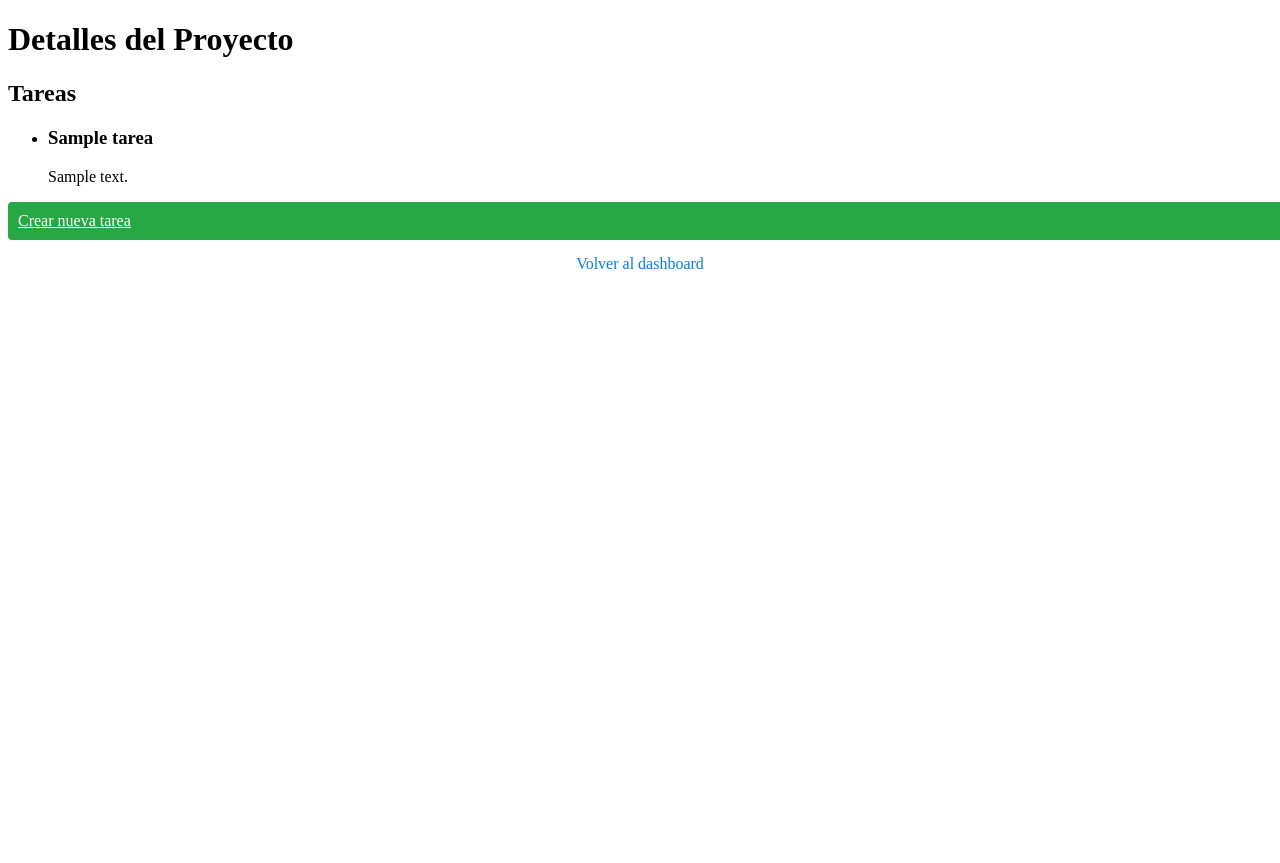
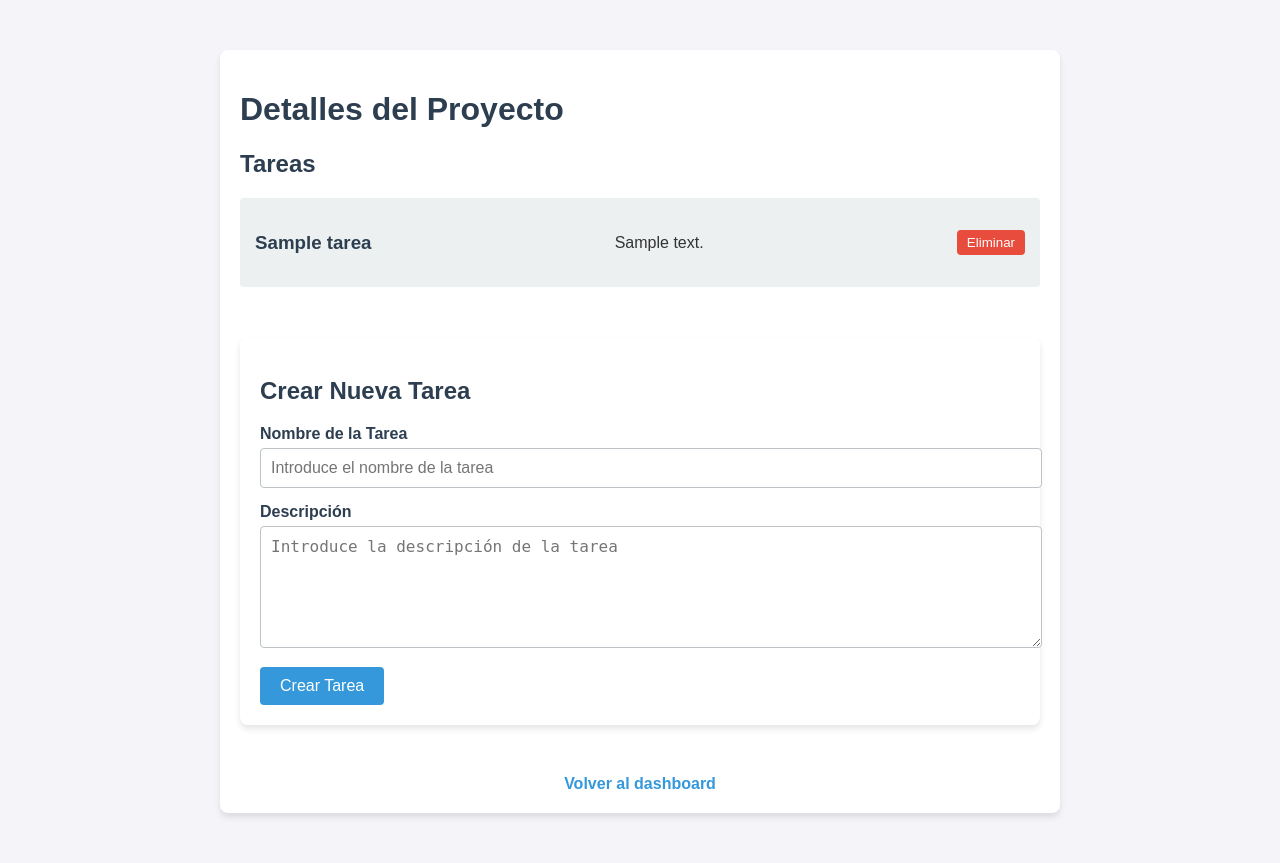
Before and after one commit to jgonzalezromer/TaskHive, a PHP site: page /index.php?action=verProyecto&id=1 in a window 1280 px wide. Before the commit the page ends 269 px from the top, so only its background shows below. Run offline with PHP 8.4, Linux system fonts and the light colour scheme; the visitor is signed in with stand-in values (Sample User, id 1); tables that the repository leaves empty or names only in its code hold one stand-in row (values such as "Sample post").

```diff
--- a/app/Controllers/UsuarioController.php
+++ b/app/Controllers/UsuarioController.php
@@ -92,7 +92,7 @@ class UsuarioController {
         $tareas = $this->usuarioModel->obtenerTareas($proyecto_id);
 
         // Incluye la vista del proyecto
-        include __DIR__ . '/../Views/usuario/projects.html';
+        include __DIR__ . '/../Views/usuario/projects.php';
     }
 
     /**
@@ -133,5 +133,66 @@ class UsuarioController {
             exit();
         }
     }
+    public function eliminarTarea() {
+        session_start();
+
+        // Verifica si el usuario está autenticado
+        if (!isset($_SESSION['usuario'])) {
+            header("Location: /index.php");
+            exit();
+        }
+
+        if ($_SERVER['REQUEST_METHOD'] === 'POST') {
+            $tarea_id = $_POST['tarea_id'] ?? '';
+            $proyecto_id = $_POST['proyecto_id'] ?? '';
+
+            if (empty($tarea_id) || empty($proyecto_id)) {
+                echo "<script>alert('ID de la tarea o proyecto no válido.'); window.history.back();</script>";
+                exit();
+            }
+
+            if ($this->usuarioModel->eliminarTarea($tarea_id)) {
+                // Redirigir a la página del proyecto después de eliminar la tarea
+                header("Location: /index.php?action=verProyecto&id=$proyecto_id");
+                exit();
+            } else {
+                echo "<script>alert('Error al eliminar la tarea.'); window.history.back();</script>";
+                exit();
+            }
+        } else {
+            echo "<script>alert('Método no permitido.'); window.history.back();</script>";
+            exit();
+        }
+    }
+    public function eliminarProyecto() {
+        session_start();
+
+        // Verifica si el usuario está autenticado
+        if (!isset($_SESSION['usuario'])) {
+            header("Location: /index.php");
+            exit();
+        }
+
+        if ($_SERVER['REQUEST_METHOD'] === 'POST') {
+            $proyecto_id = $_POST['proyecto_id'] ?? '';
+
+            if (empty($proyecto_id)) {
+                echo "<script>alert('ID del proyecto no válido.'); window.history.back();</script>";
+                exit();
+            }
+
+            if ($this->usuarioModel->eliminarProyecto($proyecto_id)) {
+                // Redirigir al dashboard después de eliminar el proyecto
+                header("Location: /index.php?action=dashboard");
+                exit();
+            } else {
+                echo "<script>alert('Error al eliminar el proyecto.'); window.history.back();</script>";
+                exit();
+            }
+        } else {
+            echo "<script>alert('Método no permitido.'); window.history.back();</script>";
+            exit();
+        }
+    }
 }
 ?>
--- a/app/Models/UsuarioModel.php
+++ b/app/Models/UsuarioModel.php
@@ -61,5 +61,25 @@ class UsuarioModel {
 
         return $stmt->execute();
     }
+
+    public function eliminarTarea($tarea_id) {
+        $query = "DELETE FROM tareas WHERE id = :tarea_id";
+        $stmt = $this->db->prepare($query);
+        $stmt->bindParam(':tarea_id', $tarea_id);
+        return $stmt->execute();
+    }
+    public function eliminarProyecto($proyecto_id) {
+        // Primero eliminamos las tareas asociadas al proyecto
+        $query = "DELETE FROM tareas WHERE proyecto_id = :proyecto_id";
+        $stmt = $this->db->prepare($query);
+        $stmt->bindParam(':proyecto_id', $proyecto_id);
+        $stmt->execute();
+
+        // Luego eliminamos el proyecto
+        $query = "DELETE FROM proyectos WHERE id = :proyecto_id";
+        $stmt = $this->db->prepare($query);
+        $stmt->bindParam(':proyecto_id', $proyecto_id);
+        return $stmt->execute();
+    }
 }
 ?>
--- a/app/Views/usuario/projects.html
+++ /dev/null
@@ -1,38 +0,0 @@
-<!DOCTYPE html>
-<html lang="es">
-<head>
-    <meta charset="UTF-8">
-    <meta name="viewport" content="width=device-width, initial-scale=1.0">
-    <title>Detalles del Proyecto - TaskHive</title>
-    <link rel="stylesheet" href="/css/usuario.css">
-</head>
-<body>
-    <div class="proyecto-container">
-        <h1>Detalles del Proyecto</h1>
-
-        <h2>Tareas</h2>
-        <?php if (empty($tareas)): ?>
-            <p>No hay tareas en este proyecto.</p>
-        <?php else: ?>
-            <ul class="tareas-lista">
-                <?php foreach ($tareas as $tarea): ?>
-                    <li>
-                        <h3><?php echo htmlspecialchars($tarea['nombre']); ?></h3>
-                        <p><?php echo htmlspecialchars($tarea['descripcion']); ?></p>
-                    </li>
-                <?php endforeach; ?>
-            </ul>
-        <?php endif; ?>
-
-        <!-- Enlace para crear una nueva tarea -->
-        <div class="acciones-rapidas">
-            <a href="/proyecto/app/Views/usuario/create_task.html?id=<?php echo $proyecto_id; ?>" class="btn-crear-tarea">Crear nueva tarea</a>
-        </div>
-
-        <!-- Enlace para volver al dashboard -->
-        <div class="back-link">
-            <a href="/index.php?action=dashboard">Volver al dashboard</a>
-        </div>
-    </div>
-</body>
-</html>
--- /dev/null
+++ b/app/Views/usuario/projects.php
@@ -0,0 +1,83 @@
+<?php
+// Iniciar sesión
+session_start();
+
+// Verificar si el usuario está autenticado
+if (!isset($_SESSION['usuario'])) {
+    header("Location: /index.php");
+    exit();
+}
+
+// Obtener el ID del proyecto desde la URL
+$proyecto_id = isset($_GET['id']) ? htmlspecialchars($_GET['id']) : '';
+
+// Verificar que el ID del proyecto no esté vacío
+if (empty($proyecto_id)) {
+    echo "<script>alert('ID del proyecto no válido.'); window.history.back();</script>";
+    exit();
+}
+
+// Obtener las tareas del proyecto
+$tareas = $this->usuarioModel->obtenerTareas($proyecto_id);
+?>
+
+<!DOCTYPE html>
+<html lang="es">
+<head>
+    <meta charset="UTF-8">
+    <meta name="viewport" content="width=device-width, initial-scale=1.0">
+    <title>Detalles del Proyecto - TaskHive</title>
+    <link rel="stylesheet" href="/css/usuario.css">
+</head>
+<body>
+    <div class="proyecto-container">
+        <h1>Detalles del Proyecto</h1>
+
+        <h2>Tareas</h2>
+        <?php if (empty($tareas)): ?>
+            <p>No hay tareas en este proyecto.</p>
+        <?php else: ?>
+            <ul class="tareas-lista">
+                <?php foreach ($tareas as $tarea): ?>
+                    <li>
+                        <h3><?php echo htmlspecialchars($tarea['nombre']); ?></h3>
+                        <p><?php echo htmlspecialchars($tarea['descripcion']); ?></p>
+                        <!-- Botón para eliminar la tarea -->
+                        <form action="/index.php?action=eliminarTarea" method="POST" style="display: inline;">
+                            <input type="hidden" name="tarea_id" value="<?php echo $tarea['id']; ?>">
+                            <input type="hidden" name="proyecto_id" value="<?php echo $proyecto_id; ?>">
+                            <button type="submit" class="btn-eliminar">Eliminar</button>
+                        </form>
+                    </li>
+                <?php endforeach; ?>
+            </ul>
+        <?php endif; ?>
+
+        <!-- Formulario para crear una nueva tarea -->
+        <div class="create-task-container">
+            <h2>Crear Nueva Tarea</h2>
+            <form action="/index.php?action=crearTarea" method="POST">
+                <input type="hidden" name="action" value="crearTarea">
+                <input type="hidden" name="proyecto_id" value="<?php echo $proyecto_id; ?>"> <!-- ID del proyecto -->
+
+                <div class="form-group">
+                    <label for="nombre">Nombre de la Tarea</label>
+                    <input type="text" id="nombre" name="nombre" placeholder="Introduce el nombre de la tarea" required>
+                </div>
+
+                <div class="form-group">
+                    <label for="descripcion">Descripción</label>
+                    <textarea id="descripcion" name="descripcion" placeholder="Introduce la descripción de la tarea" required></textarea>
+                </div>
+
+                <button type="submit" class="btn-crear-tarea">Crear Tarea</button>
+            </form>
+        </div>
+
+        <!-- Enlace para volver al dashboard -->
+        <div class="back-link">
+            <a href="/index.php?action=dashboard">Volver al dashboard</a>
+        </div>
+    </div>
+</body>
+</html>
--- a/public/css/usuario.css
+++ b/public/css/usuario.css
@@ -1,18 +1,78 @@
-/* usuario.css */
-.create-task-container {
-    max-width: 600px;
+/* Estilos generales */
+body {
+    font-family: 'Arial', sans-serif;
+    background-color: #f4f4f9;
+    margin: 0;
+    padding: 0;
+    color: #333;
+}
+
+h1, h2, h3 {
+    color: #2c3e50;
+}
+
+a {
+    text-decoration: none;
+    color: #3498db;
+}
+
+a:hover {
+    color: #2980b9;
+}
+
+/* Contenedor principal */
+.proyecto-container, .create-task-container, .dashboard-container {
+    max-width: 800px;
     margin: 50px auto;
     padding: 20px;
-    border: 1px solid #ccc;
+    background: #fff;
     border-radius: 8px;
-    background-color: #f9f9f9;
+    box-shadow: 0 4px 6px rgba(0, 0, 0, 0.1);
 }
 
-.create-task-container h1 {
-    text-align: center;
-    margin-bottom: 20px;
+/* Lista de tareas */
+.tareas-lista {
+    list-style: none;
+    padding: 0;
 }
 
+.tareas-lista li {
+    background: #ecf0f1;
+    margin: 10px 0;
+    padding: 15px;
+    border-radius: 4px;
+    transition: background 0.3s ease;
+    display: flex;
+    justify-content: space-between;
+    align-items: center;
+}
+
+.tareas-lista li:hover {
+    background: #d5d8dc;
+}
+
+/* Lista de proyectos */
+.proyectos-lista {
+    list-style: none;
+    padding: 0;
+}
+
+.proyectos-lista li {
+    background: #ecf0f1;
+    margin: 10px 0;
+    padding: 15px;
+    border-radius: 4px;
+    transition: background 0.3s ease;
+    display: flex;
+    justify-content: space-between;
+    align-items: center;
+}
+
+.proyectos-lista li:hover {
+    background: #d5d8dc;
+}
+
+/* Formularios */
 .form-group {
     margin-bottom: 15px;
 }
@@ -21,41 +81,114 @@
     display: block;
     margin-bottom: 5px;
     font-weight: bold;
+    color: #2c3e50;
 }
 
-.form-group input,
-.form-group textarea {
+.form-group input, .form-group textarea {
     width: 100%;
-    padding: 8px;
-    border: 1px solid #ccc;
+    padding: 10px;
+    border: 1px solid #bdc3c7;
     border-radius: 4px;
+    font-size: 16px;
+    color: #333;
 }
 
-.btn-crear-tarea {
-    display: block;
-    width: 100%;
-    padding: 10px;
-    background-color: #28a745;
-    color: white;
+.form-group textarea {
+    resize: vertical;
+    min-height: 100px;
+}
+
+/* Botones */
+.btn-crear-tarea, .btn-crear-proyecto {
+    display: inline-block;
+    padding: 10px 20px;
+    background: #3498db;
+    color: #fff;
     border: none;
     border-radius: 4px;
+    font-size: 16px;
     cursor: pointer;
+    transition: background 0.3s ease;
 }
 
-.btn-crear-tarea:hover {
-    background-color: #218838;
+.btn-crear-tarea:hover, .btn-crear-proyecto:hover {
+    background: #2980b9;
 }
 
+/* Botones de eliminar */
+.btn-eliminar {
+    background: #e74c3c;
+    color: #fff;
+    border: none;
+    padding: 5px 10px;
+    border-radius: 4px;
+    cursor: pointer;
+    transition: background 0.3s ease;
+    margin-left: 10px;
+}
+
+.btn-eliminar:hover {
+    background: #c0392b;
+}
+
+/* Enlaces de retroceso */
 .back-link {
-    margin-top: 15px;
+    margin-top: 20px;
     text-align: center;
 }
 
 .back-link a {
-    color: #007bff;
-    text-decoration: none;
+    color: #3498db;
+    font-weight: bold;
 }
 
 .back-link a:hover {
-    text-decoration: underline;
+    color: #2980b9;
 }
+
+/* Acciones rápidas */
+.acciones-rapidas {
+    margin-top: 20px;
+    text-align: center;
+}
+
+.acciones-rapidas .btn-crear-tarea {
+    background: #27ae60;
+}
+
+.acciones-rapidas .btn-crear-tarea:hover {
+    background: #219653;
+}
+
+/* Mensajes de error */
+.alert {
+    padding: 10px;
+    background: #e74c3c;
+    color: #fff;
+    border-radius: 4px;
+    margin-bottom: 20px;
+    text-align: center;
+}
+
+/* Estilos responsivos */
+@media (max-width: 768px) {
+    .proyecto-container, .create-task-container, .dashboard-container {
+        margin: 20px;
+        padding: 15px;
+    }
+
+    .form-group input, .form-group textarea {
+        font-size: 14px;
+    }
+
+    .btn-crear-tarea, .btn-crear-proyecto {
+        width: 100%;
+        padding: 12px;
+        font-size: 14px;
+    }
+
+    .btn-eliminar {
+        padding: 8px;
+        font-size: 14px;
+    }
+}
```
Also changed, not shown: app/Models/ProjectModel.php (+41 -6 lines), app/Views/usuario/dashboard.html (+19 -0 lines), public/css/admin.css (deleted, +0 -210 lines), public/index.php (+27 -33 lines).
